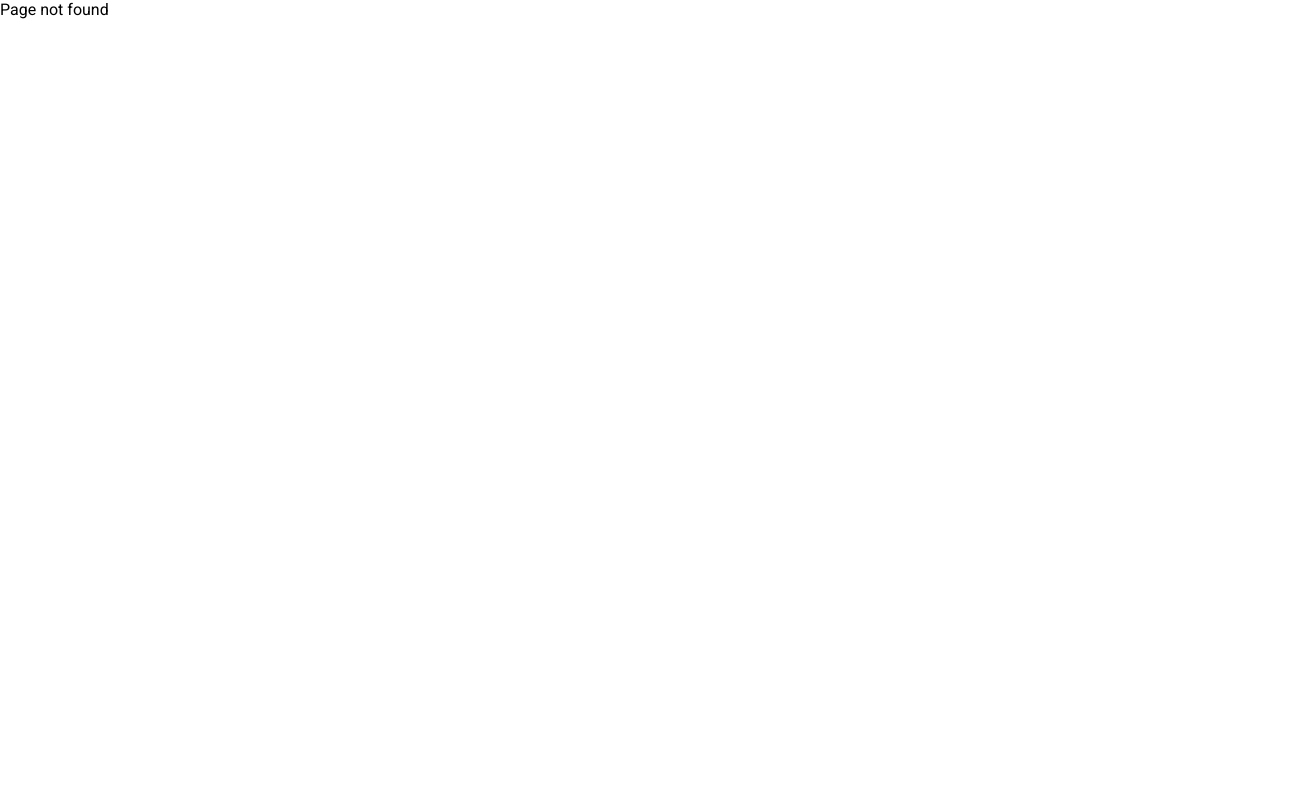
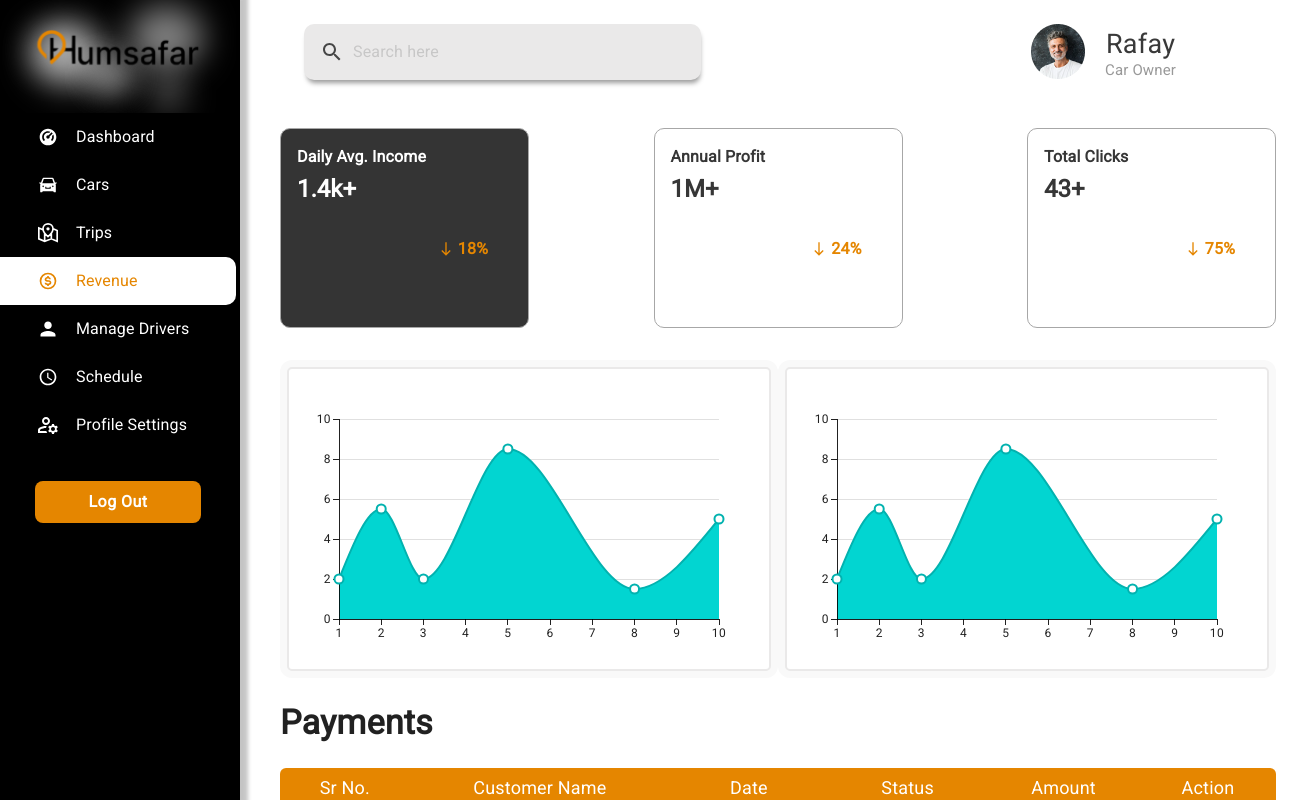
Before and after one commit to umer-shehzad/humsafardashboard, a React (Vite) app: page /driver/revenue in a window 1280 px wide. Before the commit this address had no page. Shown: the top 800 px of the page, 1316 px wide, since content can reach past the window. Built offline with nearby package versions, Linux system fonts and the light colour scheme.

Commit message:
Implement Revenue Main Screen

```diff
--- a/src/App.jsx
+++ b/src/App.jsx
@@ -12,6 +12,7 @@ import Password from './pages/signup/Password';
 import PersonalInfo from './pages/signup/PersonalInfo';
 import UploadCnic from './pages/signup/UploadCnic';
 import AssignDriverPage from './pages/driver/AssignDriverPage';
+import RevenuePage from './pages/driver/RevenuePage';
 
 function App() {
   return (
@@ -37,6 +38,7 @@ function App() {
           <Route path="cars/add-car" element={<AddCarPage />} />
           <Route path="cars/assign-driver" element={<AssignDriverPage />} />
           <Route path="manage-drivers" element={<ManageDriverPage />} />
+          <Route path="revenue" element={<RevenuePage />} />
         </Route>
 
         {/* Global - Page Not Found - Route */}
--- a/src/components/common/CustomTableTwo.jsx
+++ b/src/components/common/CustomTableTwo.jsx
@@ -107,7 +107,7 @@ const CustomTableTwo = ({ tableRowData, rows }) => {
                 <TableCell align='center' sx={{ borderBottom: 'none' }}>{row.id}</TableCell>
                 <TableCell align='center' sx={{ borderBottom: 'none' }}>{row.driverName}</TableCell>
                 <TableCell align="center" sx={{ borderBottom: 'none' }}>{row.emailPhone}</TableCell>
-                <TableCell align="center" sx={{ borderBottom: 'none' }}>{row.licenceNo}</TableCell>
+                <TableCell align="center" sx={{ borderBottom: 'none', color: row.licenceNo === 'Completed' ? colors.textTertiaryColor : colors.dangerColor }}>{row.licenceNo}</TableCell>
                 <TableCell align="center" sx={{ borderBottom: 'none', color: row.status === 'Active' ? colors.textTertiaryColor : 'inherit' }}>
                   {row.status}
                 </TableCell>
--- /dev/null
+++ b/src/components/common/RevenueCard.jsx
@@ -0,0 +1,33 @@
+import { Box, Typography } from '@mui/material'
+import React from 'react'
+import SouthIcon from '@mui/icons-material/South';
+
+const RevenueCardsBox = ({
+  height,
+  border,
+  borderColor,
+  borderRadius,
+  text1,
+  text2,
+  text3,
+  bgColor,
+  text1Color,
+  text2Color,
+  text3Color,
+  arrowColor
+}) => {
+  return (
+    <Box height={height} border={border} borderColor={borderColor} borderRadius={borderRadius} bgcolor={bgColor} pt={2} pl={2} display={'flex'} flexDirection={'column'} gap={4}>
+      <Box display={'flex'} flexDirection={'column'} gap={0.5}>
+        <Typography color={text1Color} variant='body1' fontWeight={'bold'}>{text1}</Typography>
+        <Typography color={text2Color} variant='h5' fontWeight={'bold'}>{text2}</Typography>
+      </Box>
+      <Box display={'flex'} justifyContent={'flex-end'} alignItems={'center'} mr={5} gap={0.5}>
+        <SouthIcon sx={{ color: arrowColor, fontSize: '1rem' }} />
+        <Typography color={text3Color} fontWeight={'bold'}>{text3}</Typography>
+      </Box>
+    </Box>
+  )
+}
+
+export default RevenueCardsBox
--- /dev/null
+++ b/src/components/driver-side/revenue/CustomerPayments.jsx
@@ -0,0 +1,15 @@
+import { Box, Typography } from '@mui/material'
+import React from 'react'
+import CustomTableTwo from '../../common/CustomTableTwo'
+import { RevenueRows, RevenueTableRowData } from '../../../utils/reveueData'
+
+const CustomerPayments = () => {
+  return (
+    <Box display={'flex'} flexDirection={'column'} gap={3}>
+        <Typography variant={'h4'} fontWeight={600}>Payments</Typography>
+        <CustomTableTwo tableRowData={RevenueTableRowData} rows={RevenueRows}/>
+    </Box>
+  )
+}
+
+export default CustomerPayments
--- /dev/null
+++ b/src/components/driver-side/revenue/RevenueCardsBox.jsx
@@ -0,0 +1,63 @@
+import { Box, Grid } from '@mui/material'
+import React from 'react'
+import RevenueCard from '../../common/RevenueCard'
+import { colors } from '../../../utils/colors'
+
+const RevenueCardsBox = () => {
+  return (
+    <Box>
+      <Grid container justifyContent={'space-between'}>
+        <Grid item xs={3}>
+          <RevenueCard
+            height={'25vh'}
+            border={1}
+            borderColor={colors.revenueCardBorderColor}
+            borderRadius={'10px'}
+            text1={'Daily Avg. Income'}
+            text2={'1.4k+'}
+            text3={'18%'}
+            bgColor={colors.sideBarBgColor}
+            text1Color={colors.primaryColor}
+            text2Color={colors.primaryColor}
+            text3Color={colors.btnBgColor}
+            arrowColor={colors.btnBgColor}
+          />
+        </Grid>
+        <Grid item xs={3}>
+          <RevenueCard
+            height={'25vh'}
+            border={1}
+            borderColor={colors.revenueCardBorderColor}
+            borderRadius={'10px'}
+            text1={'Annual Profit'}
+            text2={'1M+'}
+            text3={'24%'}
+            bgColor={colors.primaryColor}
+            text1Color={colors.revenueTextColor}
+            text2Color={colors.revenueTextColor}
+            text3Color={colors.btnBgColor}
+            arrowColor={colors.btnBgColor}
+          />
+        </Grid>
+        <Grid item xs={3}>
+          <RevenueCard
+            height={'25vh'}
+            border={1}
+            borderColor={colors.revenueCardBorderColor}
+            borderRadius={'10px'}
+            text1={'Total Clicks'}
+            text2={'43+'}
+            text3={'75%'}
+            bgColor={colors.primaryColor}
+            text1Color={colors.revenueTextColor}
+            text2Color={colors.revenueTextColor}
+            text3Color={colors.btnBgColor}
+            arrowColor={colors.btnBgColor}
+          />
+        </Grid>
+      </Grid>
+    </Box>
+  )
+}
+
+export default RevenueCardsBox
--- a/src/pages/driver/DashboardPage.jsx
+++ b/src/pages/driver/DashboardPage.jsx
@@ -10,7 +10,7 @@ const DashboardPage = () => {
   return (
     <>
       <RidesInfo />
-      <Box display={'flex'} gap={6} mt={4} mb={3}>
+      <Box display={'flex'} justifyContent={'space-between'} mt={4} mb={3}>
         <Graph />
         <Graph />
       </Box>
--- /dev/null
+++ b/src/pages/driver/RevenuePage.jsx
@@ -0,0 +1,24 @@
+import React from 'react'
+import { Box } from '@mui/material'
+import RevenueCardsBox from '../../components/driver-side/revenue/RevenueCardsBox'
+import Graph from '../../components/driver-side/dashboard/Graph'
+import CustomerPayments from '../../components/driver-side/revenue/CustomerPayments'
+
+const RevenuePage = () => {
+  return (
+    <Box>
+      <RevenueCardsBox />
+
+      {/* Graphs */}
+      <Box display={'flex'} justifyContent={'space-between'} mt={4} mb={3}>
+        <Graph />
+        <Graph />
+      </Box>
+
+      {/* Customer Payment Table */}
+      <CustomerPayments />
+    </Box>
+  )
+}
+
+export default RevenuePage
--- a/src/utils/colors.js
+++ b/src/utils/colors.js
@@ -2,6 +2,7 @@ export const colors = {
   btnColor: "white",
   btnBgColor: "#E58600",
   primaryColor: '#ffffff',
+  dangerColor: '#A02724',
   textSecondaryColor: "#858585",
   textTertiaryColor: "#57A65A",
   textForthColor: "#919191",
@@ -19,4 +20,6 @@ export const colors = {
   sideBarBgColor: '#343434',
   todoColor1: '#FDF3B4',
   imageIconColor: '#313131',
+  revenueCardBorderColor: '#A7A7A7',
+  revenueTextColor: '#363636',
 };
--- /dev/null
+++ b/src/utils/reveueData.js
@@ -0,0 +1,20 @@
+export const RevenueTableRowData = {
+    val1: 'Sr No.',
+    val2: `Customer Name`,
+    val3: 'Date',
+    val4: 'Status',
+    val5: 'Amount',
+    val6: 'Action',
+  };
+
+
+  function createData(id, driverName, emailPhone, licenceNo, status) {
+    return { id, driverName, emailPhone, licenceNo, status };
+  }
+
+  export const RevenueRows = [
+    createData('1', 'Henry Arthur', '01/3/2024', 'Pending', '23K PKR'),
+    createData('2', 'Cooper Kristin', '12/4/2024', 'Completed', '25K PKR'),
+    createData('3', 'WagonR', '15/5/2024', 'Pending', '34K PKR'),
+    createData('4', 'WagonR', '01/3/2024', 'Completed', '14K PKR'),
+  ];
```
